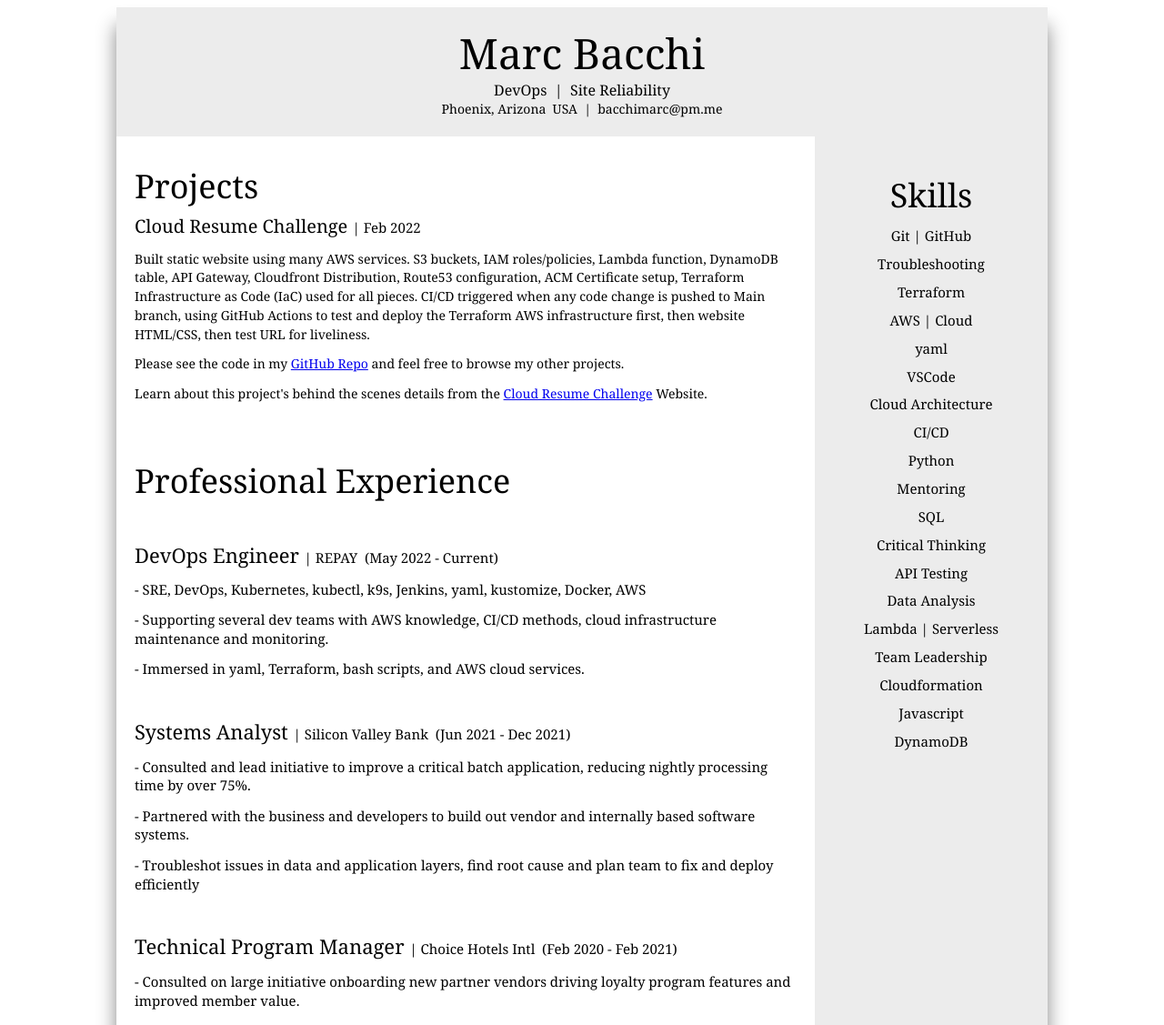
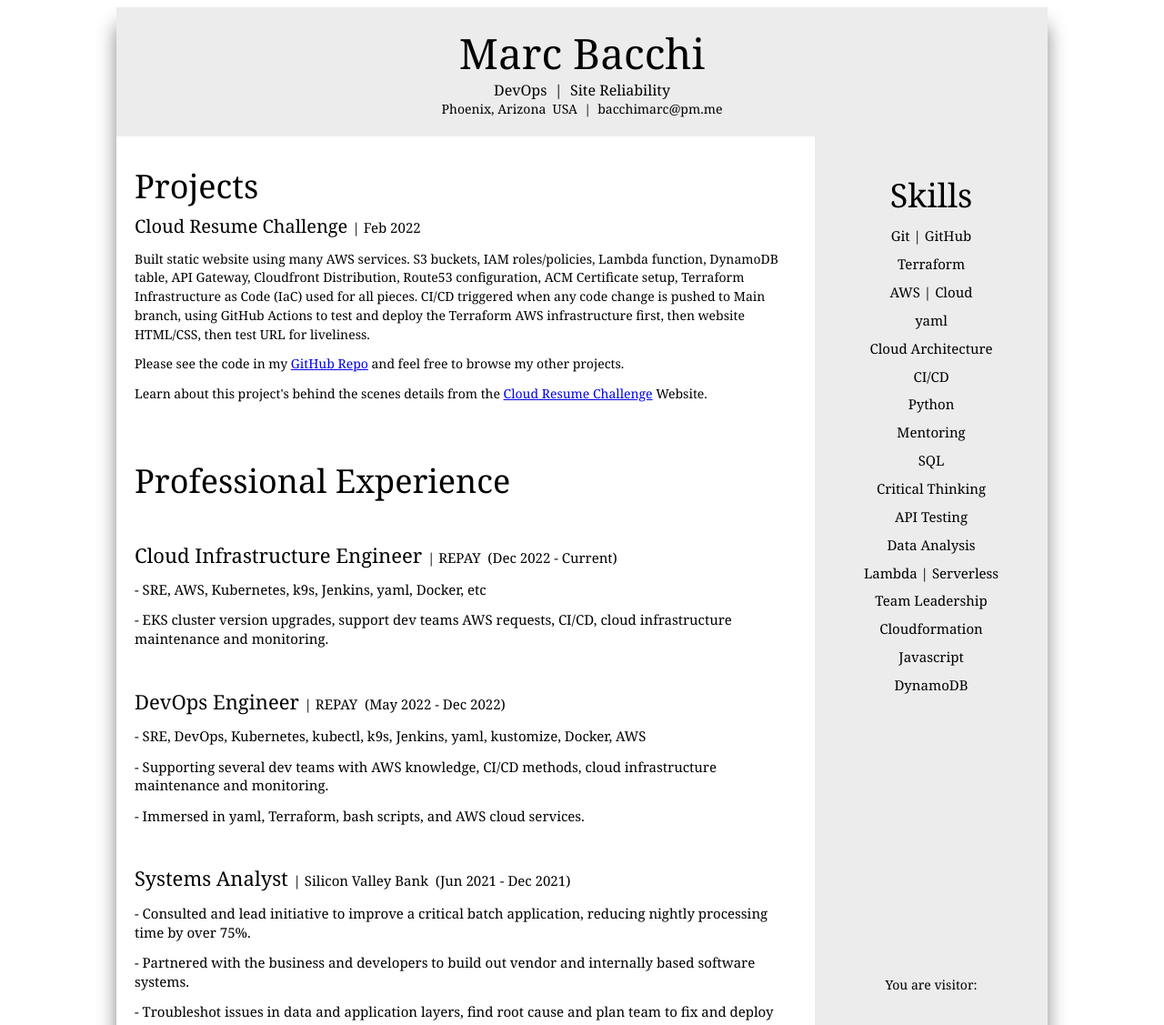
Before and after one commit to marcbacchi/cloud-resume-challenge, a website: page resume-site/index.html in a window 1280 px wide. Shown: the top 1127 px of the page at 91% size. Drawn offline with Linux system fonts and the light colour scheme; no server answers; a script that the page names is missing.

Commit message:
Update index.html

```diff
--- a/resume-site/index.html
+++ b/resume-site/index.html
@@ -47,7 +47,14 @@
 
           <div class="work_experience_role">
             <br />
-            <h1 class="work_title">DevOps Engineer <span class='company'>| REPAY&nbsp;&nbsp;(May 2022 - Current)</span></h1>
+            <h1 class="work_title">Cloud Infrastructure Engineer <span class='company'>| REPAY&nbsp;&nbsp;(Dec 2022 - Current)</span></h1>
+            <h2 class="work_description">- SRE, AWS, Kubernetes, k9s, Jenkins, yaml, Docker, etc</h2>
+            <h2 class="work_description">- EKS cluster version upgrades, support dev teams AWS requests, CI/CD, cloud infrastructure maintenance and monitoring.</h2>
+          </div>
+
+          <div class="work_experience_role">
+            <br />
+            <h1 class="work_title">DevOps Engineer <span class='company'>| REPAY&nbsp;&nbsp;(May 2022 - Dec 2022)</span></h1>
             <h2 class="work_description">- SRE, DevOps, Kubernetes, kubectl, k9s, Jenkins, yaml, kustomize, Docker, AWS</h2>
             <h2 class="work_description">- Supporting several dev teams with AWS knowledge, CI/CD methods, cloud infrastructure maintenance and monitoring.</h2>
             <h2 class="work_description">- Immersed in yaml, Terraform, bash scripts, and AWS cloud services.</h2>
@@ -112,11 +119,9 @@
           </div>
           <div class="skills_list">
             <h1>Git | GitHub</h1>
-            <h1>Troubleshooting</h1>
             <h1>Terraform</h1>
             <h1>AWS | Cloud</h1>
             <h1>yaml</h1>
-            <h1>VSCode</h1>
             <h1>Cloud Architecture</h1>
             <h1>CI/CD</h1>
             <h1>Python</h1>
```
